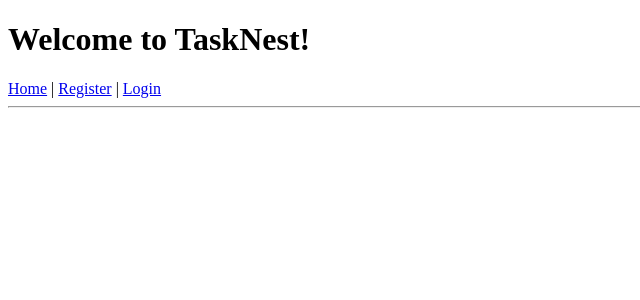
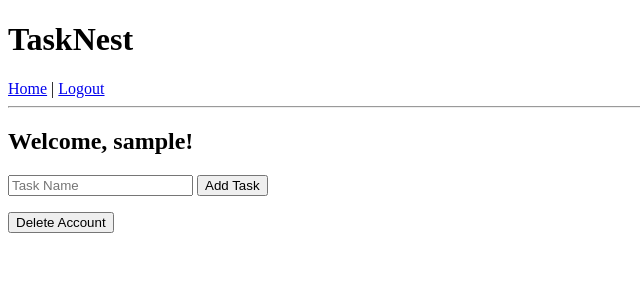
Before and after one commit to DAgotdatdough/tasknest, a Flask app: page / in a window 1280 px wide. Shown: the top 300 px of the page, without its empty margins (0-640 px from the left). Run offline with Flask 3, Linux system fonts and the light colour scheme; the visitor is signed in with stand-in values (Sample User, id 1); data that the repository does not hold is empty.

Commit message:
Added forgot password functionality, reset password feature, and updated templates for task management

```diff
--- a/app.py
+++ b/app.py
@@ -1,8 +1,9 @@
-from flask import Flask, render_template, redirect, url_for, flash
+from flask import Flask, render_template, redirect, url_for, flash, request
 from flask_sqlalchemy import SQLAlchemy
-from flask_login import LoginManager, UserMixin, login_user, logout_user, login_required
-from models import db, User
-from forms import RegistrationForm, LoginForm
+from flask_login import LoginManager, login_user, logout_user, login_required, current_user
+from flask_mail import Mail, Message
+from models import db, User, Task
+from forms import RegistrationForm, LoginForm, ForgotPasswordForm, ResetPasswordForm
 from config import Config
 
 # Flask app initialization
@@ -10,30 +11,37 @@ app = Flask(__name__)
 app.config.from_object(Config)
 db.init_app(app)
 
+# Flask-Mail setup
+mail = Mail(app)
+
 # Flask-Login setup
 login_manager = LoginManager(app)
 login_manager.login_view = 'login'
 
 @login_manager.user_loader
 def load_user(user_id):
-    return User.query.get(int(user_id))
+    return db.session.get(User, int(user_id))
+
 
 # Initialize the database
 with app.app_context():
     db.create_all()
 
-# Home route
 @app.route('/')
+@login_required
 def home():
-    return render_template('base.html')
+    tasks = Task.query.filter_by(user_id=current_user.id).all()
+    return render_template('home.html', tasks=tasks)
 
-# Register route
 @app.route('/register', methods=['GET', 'POST'])
 def register():
     form = RegistrationForm()
     if form.validate_on_submit():
         if User.query.filter_by(email=form.email.data).first():
             flash('Email already registered!', 'danger')
+            return redirect(url_for('register'))
+        if User.query.filter_by(username=form.username.data).first():
+            flash('Username already taken!', 'danger')
             return redirect(url_for('register'))
         new_user = User(username=form.username.data, email=form.email.data)
         new_user.set_password(form.password.data)
@@ -43,7 +51,7 @@ def register():
         return redirect(url_for('login'))
     return render_template('register.html', form=form)
 
-# Login route
+
 @app.route('/login', methods=['GET', 'POST'])
 def login():
     form = LoginForm()
@@ -52,18 +60,86 @@ def login():
         if user and user.check_password(form.password.data):
             login_user(user)
             flash('Login successful!', 'success')
-            return redirect(url_for('home'))
-        flash('Invalid email or password.', 'danger')
+            next_page = request.args.get('next')
+            return redirect(next_page) if next_page else redirect(url_for('home'))
+        else:
+            flash('Invalid email or password.', 'danger')
     return render_template('login.html', form=form)
 
-# Logout route
 @app.route('/logout')
 @login_required
 def logout():
     logout_user()
     flash('You have been logged out.', 'success')
+    return redirect(url_for('login'))
+
+@app.route('/delete_account', methods=['POST'])
+@login_required
+def delete_account():
+    user = current_user
+    Task.query.filter_by(user_id=user.id).delete()  # Delete user's tasks
+    db.session.delete(user)
+    db.session.commit()
+    flash('Your account has been deleted.', 'success')
+    return redirect(url_for('register'))
+
+@app.route("/forgot_password", methods=["GET", "POST"])
+def forgot_password():
+    form = ForgotPasswordForm()
+    if form.validate_on_submit():
+        user = User.query.filter_by(email=form.email.data).first()
+        if user:
+            flash("User verified. Please reset your password.", "success")
+            return redirect(url_for('reset_password', user_id=user.id))
+        else:
+            flash("No user found with this email.", "danger")
+    return render_template("forgot_password.html", form=form)
+
+@app.route("/reset_password/<int:user_id>", methods=["GET", "POST"])
+def reset_password(user_id):
+    form = ResetPasswordForm()
+    user = User.query.get(user_id)
+    if not user:
+        flash("Invalid user.", "danger")
+        return redirect(url_for('login'))
+
+    if form.validate_on_submit():
+        user.set_password(form.password.data)  # Hash new password
+        db.session.commit()
+        flash("Your password has been updated!", "success")
+        return redirect(url_for('login'))
+    return render_template("reset_password.html", form=form)
+
+@app.route('/add', methods=['POST'])
+@login_required
+def add_task():
+    name = request.form.get('name')
+    if name:
+        new_task = Task(name=name, user_id=current_user.id)
+        db.session.add(new_task)
+        db.session.commit()
+        flash('Task added successfully!', 'success')
     return redirect(url_for('home'))
 
-# Run the app
+@app.route('/update/<int:task_id>', methods=['POST'])
+@login_required
+def update_task(task_id):
+    task = db.session.get(Task, task_id)
+    if task and task.user_id == current_user.id:
+        task.completed = not task.completed
+        db.session.commit()
+        flash('Task updated successfully!', 'success')
+    return redirect(url_for('home'))
+
+@app.route('/delete/<int:task_id>', methods=['POST'])
+@login_required
+def delete_task(task_id):
+    task = db.session.get(Task, task_id)
+    if task and task.user_id == current_user.id:
+        db.session.delete(task)
+        db.session.commit()
+        flash('Task deleted successfully!', 'success')
+    return redirect(url_for('home'))
+
 if __name__ == "__main__":
     app.run(debug=True)
--- a/templates/base.html
+++ b/templates/base.html
@@ -6,13 +6,29 @@
     <title>TaskNest</title>
 </head>
 <body>
-    <h1>Welcome to TaskNest!</h1>
+    <h1>TaskNest</h1>
     <nav>
         <a href="{{ url_for('home') }}">Home</a> |
-        <a href="{{ url_for('register') }}">Register</a> |
-        <a href="{{ url_for('login') }}">Login</a>
+        {% if current_user.is_authenticated %}
+            <a href="{{ url_for('logout') }}">Logout</a>
+        {% else %}
+            <a href="{{ url_for('login') }}">Login</a> |
+            <a href="{{ url_for('register') }}">Register</a>
+        {% endif %}
     </nav>
     <hr>
+
+    <!-- Flash messages -->
+    {% with messages = get_flashed_messages(with_categories=true) %}
+        {% if messages %}
+            <ul>
+                {% for category, message in messages %}
+                    <li class="{{ category }}">{{ message }}</li>
+                {% endfor %}
+            </ul>
+        {% endif %}
+    {% endwith %}
+
     {% block content %}{% endblock %}
 </body>
 </html>
--- /dev/null
+++ b/templates/home.html
@@ -0,0 +1,31 @@
+{% extends "base.html" %}
+{% block content %}
+    <h2>Welcome, {{ current_user.username }}!</h2>
+
+    <!-- Add Task Form -->
+    <form method="POST" action="{{ url_for('add_task') }}">
+        <input type="text" name="name" placeholder="Task Name" required>
+        <button type="submit">Add Task</button>
+    </form>
+
+    <!-- Task List -->
+    <ul>
+        {% for task in tasks %}
+            <li>
+                {{ task.name }}
+                - {% if task.completed %}Completed{% else %}Incomplete{% endif %}
+                <form method="POST" action="{{ url_for('update_task', task_id=task.id) }}" style="display:inline;">
+                    <button type="submit">Toggle</button>
+                </form>
+                <form method="POST" action="{{ url_for('delete_task', task_id=task.id) }}" style="display:inline;">
+                    <button type="submit">Delete</button>
+                </form>
+            </li>
+        {% endfor %}
+    </ul>
+
+    <!-- Delete Account -->
+    <form method="POST" action="{{ url_for('delete_account') }}">
+        <button type="submit" class="btn btn-danger">Delete Account</button>
+    </form>
+{% endblock %}
--- a/templates/login.html
+++ b/templates/login.html
@@ -1,10 +1,11 @@
 {% extends "base.html" %}
 {% block content %}
     <h2>Login</h2>
-    <form method="POST">
+    <form method="POST" action="{{ url_for('login') }}">
         {{ form.hidden_tag() }}
         <p>{{ form.email.label }} {{ form.email }}</p>
         <p>{{ form.password.label }} {{ form.password }}</p>
         <p>{{ form.submit }}</p>
     </form>
+    <p><a href="{{ url_for('forgot_password') }}">Forgot Password?</a></p>
 {% endblock %}
```
Also changed, not shown: config.py (+11 -1 lines), forms.py (+11 -0 lines), models.py (+27 -0 lines), templates/forgot_password.html (added, +10 -0 lines), templates/reset_password.html (added, +10 -0 lines), 1 other file.
